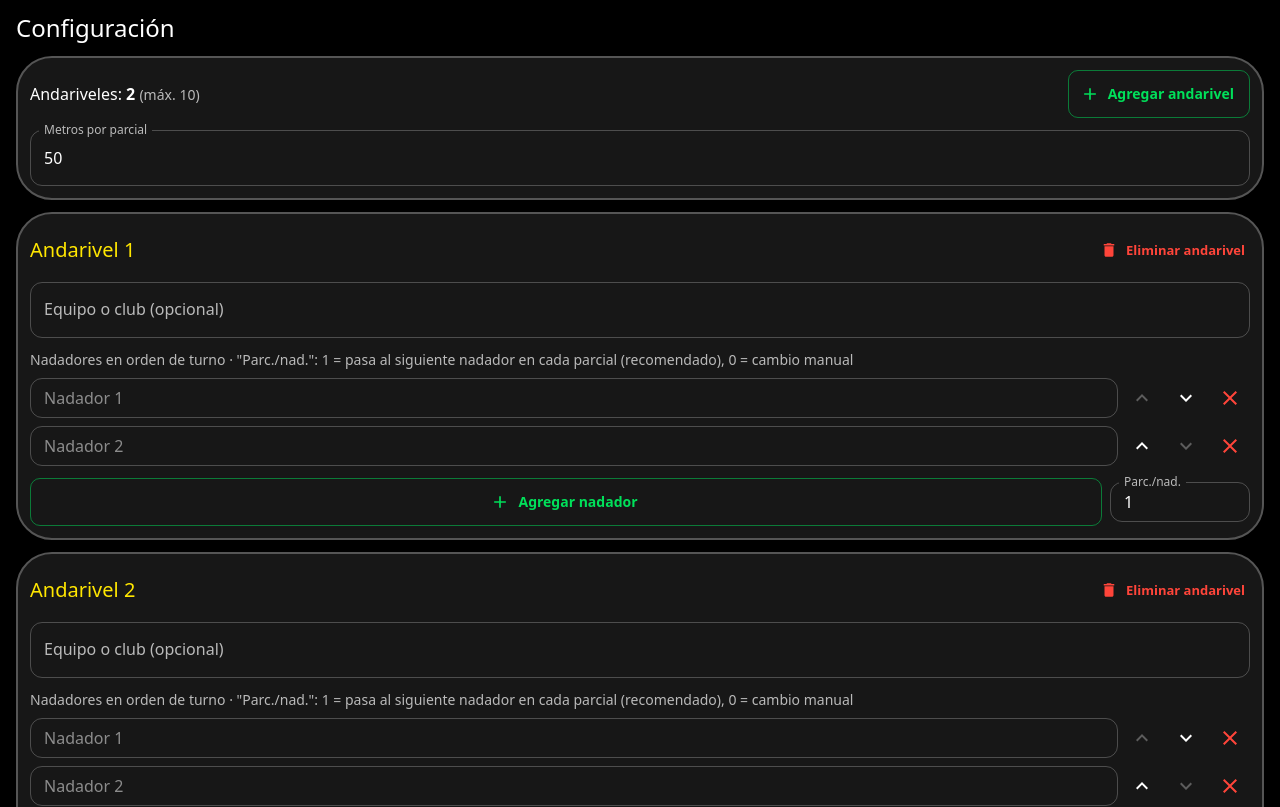
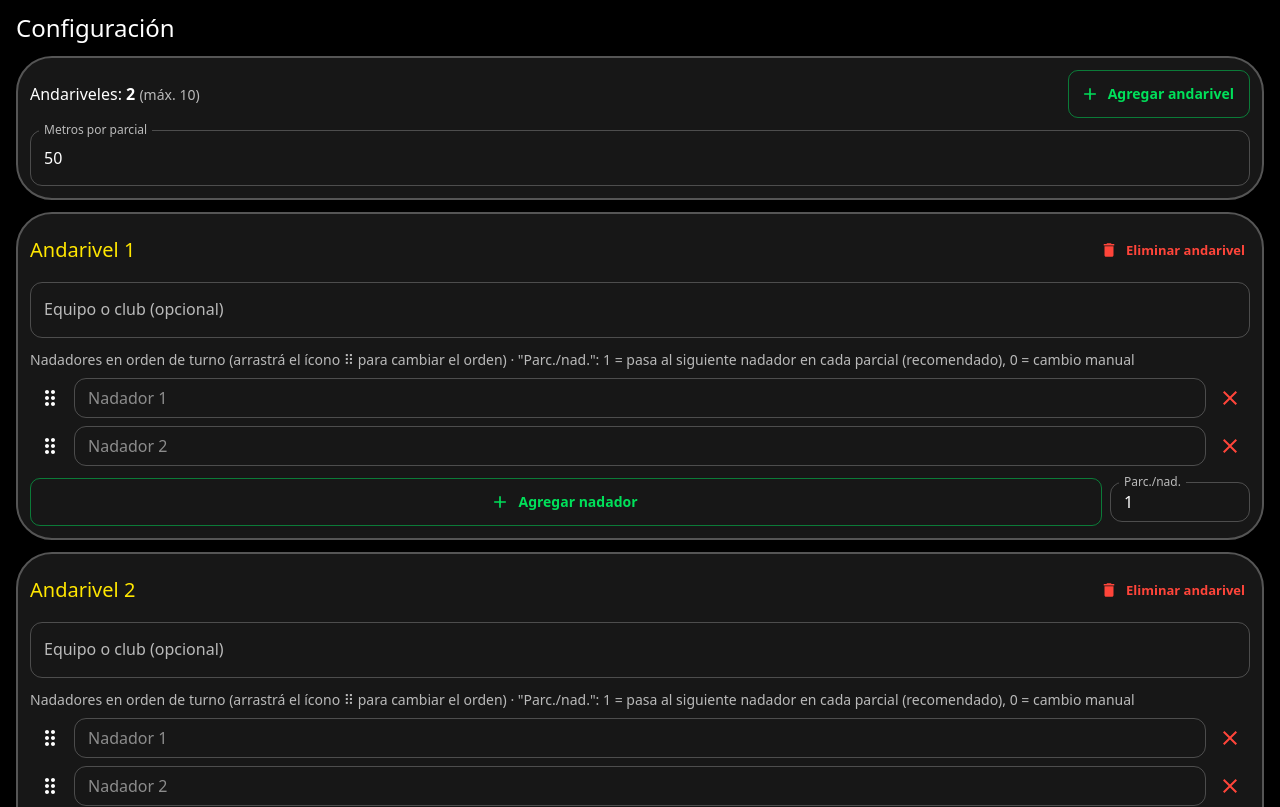
Before and after one commit to Guillermo-Lescano/Proyecto-Cronometro, a React (Vite) app: page / in a window 1280 px wide. Shown: the top 807 px of the page. Built offline with nearby package versions, Linux system fonts and the light colour scheme.

Commit message:
feat(config): reordenar nadadores con drag and drop

```diff
--- a/package.json
+++ b/package.json
@@ -11,6 +11,8 @@
     "deploy": "gh-pages -d dist"
   },
   "dependencies": {
+    "@dnd-kit/core": "^6.3.1",
+    "@dnd-kit/sortable": "^10.0.0",
     "@emotion/react": "^11.13.3",
     "@emotion/styled": "^11.13.0",
     "@mui/icons-material": "^6.1.6",
--- /dev/null
+++ b/src/components/SwimmerList.tsx
@@ -0,0 +1,183 @@
+import { useEffect, useState } from "react";
+import Box from "@mui/material/Box";
+import IconButton from "@mui/material/IconButton";
+import TextField from "@mui/material/TextField";
+import CloseIcon from "@mui/icons-material/Close";
+import DragIndicatorIcon from "@mui/icons-material/DragIndicator";
+import {
+  DndContext,
+  KeyboardSensor,
+  PointerSensor,
+  closestCenter,
+  useSensor,
+  useSensors,
+} from "@dnd-kit/core";
+import type { DragEndEvent } from "@dnd-kit/core";
+import {
+  SortableContext,
+  arrayMove,
+  sortableKeyboardCoordinates,
+  useSortable,
+  verticalListSortingStrategy,
+} from "@dnd-kit/sortable";
+
+// Los nadadores son un string[] sin id propio (y hasta pueden estar
+// repetidos o vacíos), pero dnd-kit necesita un id estable por
+// elemento. Los generamos acá, solo para la UI, sin tocar el modelo
+// de datos del store.
+let idCounter = 0;
+const newId = () => `sw-${++idCounter}`;
+
+interface SwimmerRowProps {
+  id: string;
+  index: number;
+  name: string;
+  canRemove: boolean;
+  onRename: (index: number, name: string) => void;
+  onRemove: (index: number) => void;
+}
+
+function SortableSwimmerRow({
+  id,
+  index,
+  name,
+  canRemove,
+  onRename,
+  onRemove,
+}: SwimmerRowProps) {
+  const {
+    attributes,
+    listeners,
+    setNodeRef,
+    setActivatorNodeRef,
+    transform,
+    transition,
+    isDragging,
+  } = useSortable({ id });
+
+  return (
+    <Box
+      ref={setNodeRef}
+      style={{
+        // Solo movimiento vertical: la fila no se va para los costados.
+        transform: transform
+          ? `translate3d(0, ${transform.y}px, 0)`
+          : undefined,
+        transition,
+        position: "relative",
+        zIndex: isDragging ? 2 : undefined,
+      }}
+      sx={{
+        display: "flex",
+        alignItems: "center",
+        gap: 0.5,
+        borderRadius: 2,
+        bgcolor: isDragging ? "background.paper" : "transparent",
+        boxShadow: isDragging ? 6 : 0,
+      }}
+    >
+      <IconButton
+        ref={setActivatorNodeRef}
+        aria-label="Arrastrar para reordenar"
+        {...attributes}
+        {...listeners}
+        sx={{ touchAction: "none", cursor: "grab" }}
+      >
+        <DragIndicatorIcon />
+      </IconButton>
+      <TextField
+        fullWidth
+        size="small"
+        placeholder={`Nadador ${index + 1}`}
+        value={name}
+        onChange={(e) => onRename(index, e.target.value)}
+      />
+      <IconButton
+        aria-label="Quitar nadador"
+        color="error"
+        onClick={() => onRemove(index)}
+        disabled={!canRemove}
+      >
+        <CloseIcon />
+      </IconButton>
+    </Box>
+  );
+}
+
+interface SwimmerListProps {
+  swimmers: string[];
+  onRename: (index: number, name: string) => void;
+  onRemove: (index: number) => void;
+  onMove: (from: number, to: number) => void;
+}
+
+export default function SwimmerList({
+  swimmers,
+  onRename,
+  onRemove,
+  onMove,
+}: SwimmerListProps) {
+  const [ids, setIds] = useState<string[]>(() => swimmers.map(() => newId()));
+
+  // Si la cantidad de nadadores cambia por fuera de esta lista
+  // (agregar uno, cargar lo guardado, reiniciar todo), reacomodamos
+  // los ids para que siempre haya uno por nadador.
+  useEffect(() => {
+    if (ids.length !== swimmers.length) {
+      setIds(swimmers.map((_, i) => ids[i] ?? newId()));
+    }
+  }, [ids, swimmers.length]);
+
+  const renderIds =
+    ids.length === swimmers.length
+      ? ids
+      : swimmers.map((_, i) => ids[i] ?? `tmp-${i}`);
+
+  const sensors = useSensors(
+    // 4px de tolerancia: un toque simple en el ícono no arranca un arrastre.
+    useSensor(PointerSensor, { activationConstraint: { distance: 4 } }),
+    useSensor(KeyboardSensor, {
+      coordinateGetter: sortableKeyboardCoordinates,
+    }),
+  );
+
+  const handleDragEnd = (event: DragEndEvent) => {
+    const { active, over } = event;
+    if (!over || active.id === over.id) return;
+    const from = renderIds.indexOf(String(active.id));
+    const to = renderIds.indexOf(String(over.id));
+    if (from < 0 || to < 0) return;
+    setIds(arrayMove(renderIds, from, to));
+    onMove(from, to);
+  };
+
+  const handleRemove = (index: number) => {
+    if (swimmers.length <= 1) return;
+    setIds(renderIds.filter((_, k) => k !== index));
+    onRemove(index);
+  };
+
+  return (
+    <DndContext
+      sensors={sensors}
+      collisionDetection={closestCenter}
+      onDragEnd={handleDragEnd}
+    >
+      <SortableContext items={renderIds} strategy={verticalListSortingStrategy}>
+        <Box sx={{ display: "flex", flexDirection: "column", gap: 1 }}>
+          {swimmers.map((name, j) => (
+            <SortableSwimmerRow
+              key={renderIds[j]}
+              id={renderIds[j]}
+              index={j}
+              name={name}
+              canRemove={swimmers.length > 1}
+              onRename={onRename}
+              onRemove={handleRemove}
+            />
+          ))}
+        </Box>
+      </SortableContext>
+    </DndContext>
+  );
+}
--- a/src/screens/ConfigScreen.tsx
+++ b/src/screens/ConfigScreen.tsx
@@ -3,18 +3,15 @@ import Box from "@mui/material/Box";
 import Stack from "@mui/material/Stack";
 import Typography from "@mui/material/Typography";
 import Button from "@mui/material/Button";
-import IconButton from "@mui/material/IconButton";
 import TextField from "@mui/material/TextField";
 import Paper from "@mui/material/Paper";
 import Divider from "@mui/material/Divider";
 import AddIcon from "@mui/icons-material/Add";
 import DeleteIcon from "@mui/icons-material/Delete";
-import CloseIcon from "@mui/icons-material/Close";
-import KeyboardArrowUpIcon from "@mui/icons-material/KeyboardArrowUp";
-import KeyboardArrowDownIcon from "@mui/icons-material/KeyboardArrowDown";
 import type { ScreenProps } from "../types";
 import { useTimerStore } from "../store/TimerStoreContext";
 import type { TimerConfig } from "../store/types";
+import SwimmerList from "../components/SwimmerList";
 
 const MAX_LANES = 10;
 const MIN_LANES = 1;
@@ -102,15 +99,19 @@ export default function ConfigScreen({ goTo }: ScreenProps) {
     }));
   };
 
-  const moveSwimmer = (i: number, j: number, dir: -1 | 1) => {
+  // Mueve al nadador de la posición `from` a la posición `to`
+  // (mismo criterio que arrayMove de dnd-kit, que usa SwimmerList
+  // para mantener sus ids en el mismo orden).
+  const reorderSwimmer = (i: number, from: number, to: number) => {
     updateConfig((prev) => ({
       ...prev,
       cfg: prev.cfg.map((c, idx) => {
         if (idx !== i) return c;
-        const target = j + dir;
-        if (target < 0 || target >= c.sw.length) return c;
+        if (from === to || from < 0 || to < 0) return c;
+        if (from >= c.sw.length || to >= c.sw.length) return c;
         const sw = [...c.sw];
-        [sw[j], sw[target]] = [sw[target], sw[j]];
+        const [moved] = sw.splice(from, 1);
+        sw.splice(to, 0, moved);
         return { ...c, sw };
       }),
     }));
@@ -203,45 +204,17 @@ export default function ConfigScreen({ goTo }: ScreenProps) {
             variant="body2"
             sx={{ mt: 1.5, mb: 1 }}
           >
-            Nadadores en orden de turno · "Parc./nad.": 1 = pasa al siguiente
-            nadador en cada parcial (recomendado), 0 = cambio manual
+            Nadadores en orden de turno (arrastrá el ícono ⠿ para cambiar el
+            orden) · "Parc./nad.": 1 = pasa al siguiente nadador en cada parcial
+            (recomendado), 0 = cambio manual
           </Typography>
 
-          <Stack spacing={1}>
-            {lane.sw.map((name, j) => (
-              <Stack key={j} direction="row" spacing={0.5} alignItems="center">
-                <TextField
-                  fullWidth
-                  size="small"
-                  placeholder={`Nadador ${j + 1}`}
-                  value={name}
-                  onChange={(e) => setSwimmerName(i, j, e.target.value)}
-                />
-                <IconButton
-                  aria-label="Subir nadador"
-                  onClick={() => moveSwimmer(i, j, -1)}
-                  disabled={j === 0}
-                >
-                  <KeyboardArrowUpIcon />
-                </IconButton>
-                <IconButton
-                  aria-label="Bajar nadador"
-                  onClick={() => moveSwimmer(i, j, 1)}
-                  disabled={j === lane.sw.length - 1}
-                >
-                  <KeyboardArrowDownIcon />
-                </IconButton>
-                <IconButton
-                  aria-label="Quitar nadador"
-                  color="error"
-                  onClick={() => removeSwimmer(i, j)}
-                  disabled={lane.sw.length <= 1}
-                >
-                  <CloseIcon />
-                </IconButton>
-              </Stack>
-            ))}
-          </Stack>
+          <SwimmerList
+            swimmers={lane.sw}
+            onRename={(j, name) => setSwimmerName(i, j, name)}
+            onRemove={(j) => removeSwimmer(i, j)}
+            onMove={(from, to) => reorderSwimmer(i, from, to)}
+          />
 
           <Stack
             direction="row"
```
Also changed, not shown: 1 other file (tests, documents, lock files or other folders).
